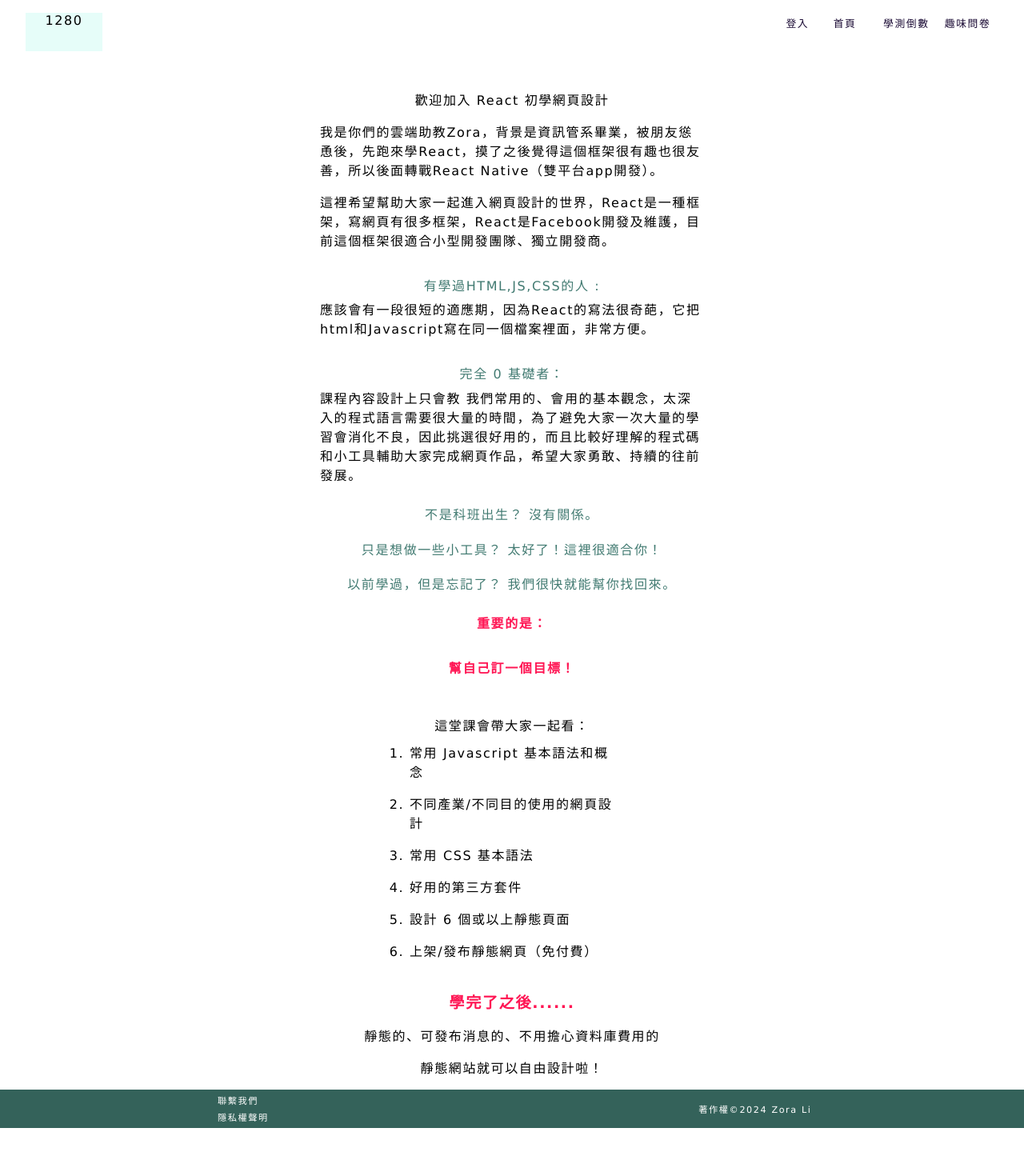
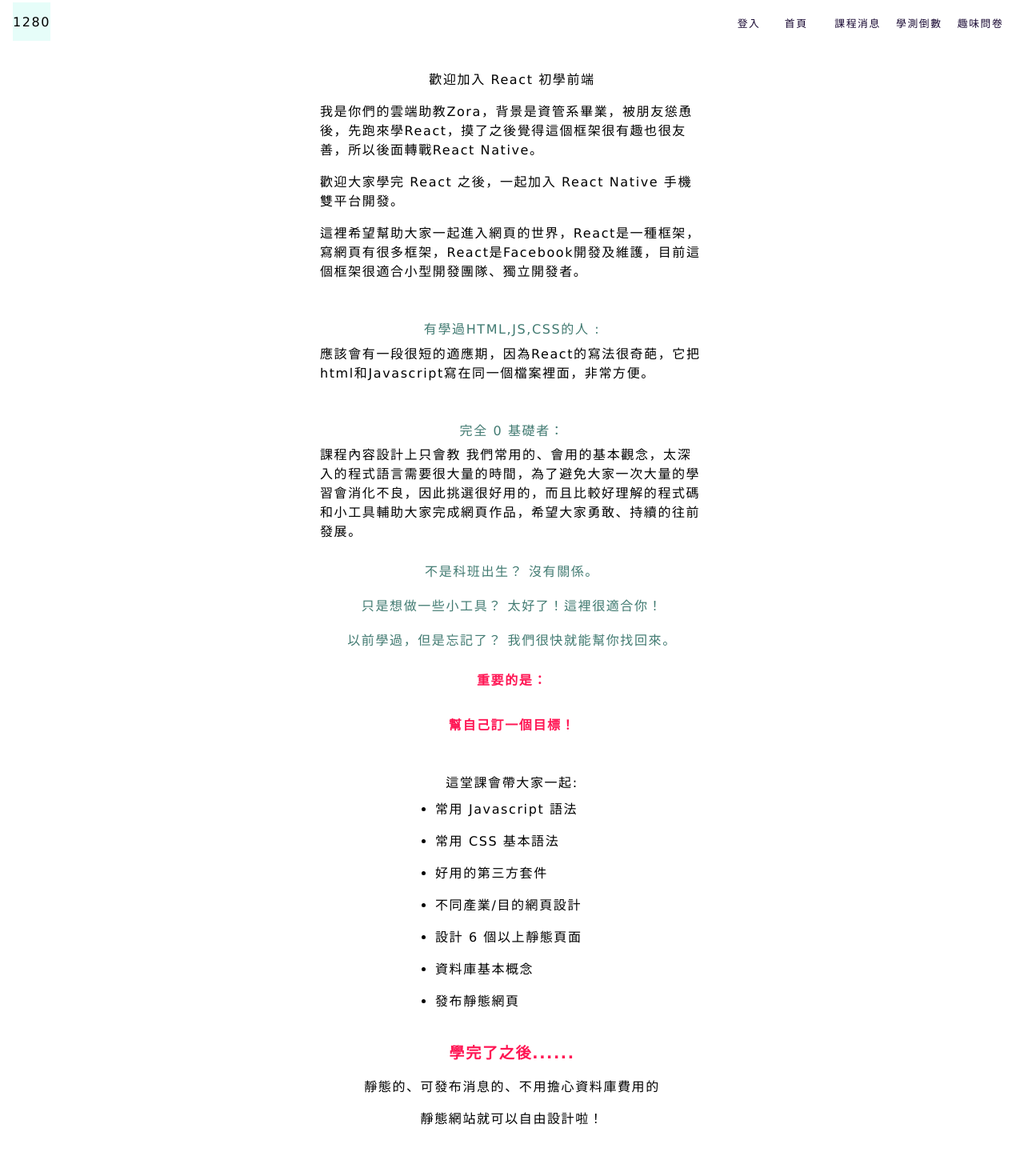
Before and after one commit to li09tw/demoBeginner, a React (Create React App) app: page / in a window 1280 px wide. Shown: the top 1470 px of the page at 80% size. Before the commit the page ends 1410 px from the top, so only its background shows below. Built offline with nearby package versions, Linux system fonts and the light colour scheme.

Commit message:
Nav sticky updated

```diff
--- a/src/App.css
+++ b/src/App.css
@@ -75,28 +75,32 @@ p:#000
   /* --------------------  Header ------------------- */
 
   .app-header {
-    min-height: 10vh;
-    margin: 1rem 1rem 1rem 1rem;
-    padding: 0 1rem 0 1rem;
+    height: 3.4rem;
+    position: sticky;
+    top: 0;
+    left: 0;
+    background-color: #fff;
+    display: flex;
+    justify-content: space-between;
+  }
+  .header-logo-group {
+    /*    float: inline-start; */
+    background-color: #34625a;
+    margin: 0.2rem 0 0.2rem 1rem;
+  }
+  .nav-logo {
+    display: flex;
+    justify-content: center;
+    align-items: center;
+    height: 3rem;
+    background-color: #e6fdf9;
   }
 
-  .nav-display-L {
-    float: inline-start;
-  }
-  .nav-display-R {
-    float: inline-end;
-  }
-
-  .nav-logo {
-    width: 6rem;
-    height: 3rem;
-    background-color: #e6fdf9;
-    text-align: center;
-  }
   .header-link-group {
     display: flex;
     align-items: flex-start;
     justify-content: space-around;
+    padding: 1rem 1rem 0 0;
   }
 
   .header-link {
@@ -139,7 +143,6 @@ p:#000
 
   .app-footer {
     /*       background-color: yellow; */
-    min-height: 6vh;
     display: flex;
     align-items: center;
     justify-content: space-around;
@@ -156,7 +159,7 @@ p:#000
     display: flex;
     align-items: center;
     justify-content: center;
-    position: sticky;
+    margin: 2rem 0 4rem 0;
   }
 
   /*  * Date Time  ========================== */
@@ -192,7 +195,10 @@ p:#000
     width: 12rem;
     border-color: #417a71;
     border-style: solid;
-    font-size: 0.6rem;
+    font-size: 0.8rem;
+    font-weight: 600;
+    padding: 0 0 0 1rem;
+    color: #190933;
   }
 
   .Survey-question {
@@ -273,25 +279,27 @@ p:#000
 
   .section-01-p-4 {
     color: #417a71;
-    margin: 1rem 0 0.4rem 0;
+    margin: 2rem 0 0.4rem 0;
   }
 
   .section-01-p-5 {
     color: #417a71;
     margin: 0.6rem 0 0.6rem 0;
   }
-  .section-02-li {
-    margin: 0.6rem 1rem 0.4rem 1rem;
-    width: 16rem;
+
+  .section-02-li-group {
+    display: flex;
+    flex-direction: column;
+    align-items: center;
   }
   .section-02-p-1 {
     text-align: center;
     margin-top: 2rem;
+    width: 12rem;
   }
-  .section-02-li-group {
-    display: flex;
-    flex-direction: column;
-    align-items: center;
+  .section-02-li {
+    margin: 0.6rem 1rem 0.4rem 1rem;
+    width: 12rem;
   }
 
   .section-03-p-1 {
@@ -342,6 +350,7 @@ p:#000
   }
   .text-info {
     margin-top: 0.4rem;
+    font-size: 0.9rem;
   }
   .text-info-bottom {
     margin-bottom: 2rem;
--- a/src/App.js
+++ b/src/App.js
@@ -61,18 +61,13 @@ function App() {
         <Context.Provider value={{ authState, setAuthState }}>
           <BrowserRouter>
             <section className="app-header">
-              <div className="nav-display-L">
+              <div className="header-logo-group">
                 <div className="nav-logo">{width}</div>
               </div>
-
-              <div className="nav-display-R">
               <div className="header-link-group">
                 {authState.status ? (
                   <>
-                      <Link
-                        to="/Member"
-                        className="link-all header-signin-link"
-                      >
+                    <Link to="/Member" className="link-all header-signin-link">
                       會員資料
                     </Link>
                     <Link
@@ -85,10 +80,7 @@ function App() {
                   </>
                 ) : (
                   <>
-                      <Link
-                        to="/Signin"
-                        className="link-all header-signin-link"
-                      >
+                    <Link to="/Signin" className="link-all header-signin-link">
                       登入
                     </Link>
                   </>
@@ -96,6 +88,9 @@ function App() {
 
                 <Link to="/" className="link-all header-link">
                   首頁
+                </Link>
+                <Link to="/" className="link-all header-link">
+                  課程消息
                 </Link>
                 <Link to="/DateTime" className="link-all header-link">
                   學測倒數
@@ -126,8 +121,8 @@ function App() {
                   )}
                 </div>
               </div>
-              </div>
             </section>
+
             <section className="app-body">
               {/* --------body  展示區域------ */}
               <Routes>
@@ -153,7 +148,7 @@ function App() {
                 <p className="link-all footer-p ">隱私權聲明</p>
               </div>
               <div>
-                <p className="footer-p "> 著作權©2024 Zora Li </p>
+                <p className="footer-p "> 著作權©2024 Machlolophus.com </p>
               </div>
             </section>
           </BrowserRouter>
--- a/src/screens/FunnySurvey.js
+++ b/src/screens/FunnySurvey.js
@@ -1,6 +1,7 @@
 import { useEffect, useState } from "react";
 import answerData from "./datas/answer.json";
 import { useNavigate } from "react-router-dom";
+import manager from "./datas/manager.json";
 
 /*
 
@@ -13,7 +14,7 @@ import { useNavigate } from "react-router-dom";
 export default function FunnySurvey() {
   const navigate = useNavigate();
   const [modeSwitch, setModeSwitch] = useState("");
-
+  const [email, setEmail] = useState("");
   const [nickname, setNickname] = useState("");
   const [answer1, setAnswer1] = useState("");
   const [answer3, setAnswer3] = useState("");
@@ -61,6 +62,15 @@ export default function FunnySurvey() {
     }
   };
 
+  /* 如果已登入，自動填入 */
+  useEffect(() => {
+    if (sessionStorage.getItem("passToken") == manager[0].token) {
+      setEmail(manager[0].email);
+      setNickname(manager[0].name);
+    } else {
+    }
+  }, []);
+
   return (
     <>
       <div>
@@ -74,9 +84,10 @@ export default function FunnySurvey() {
               <input
                 className="Survey-inputText-style"
                 type="text"
-                required
                 minLength="3"
                 maxLength="50"
+                required
+                placeholder={nickname}
                 onChange={(e) => {
                   setNickname(e.target.value);
                 }}
@@ -87,10 +98,13 @@ export default function FunnySurvey() {
               <input
                 type="email"
                 className="Survey-inputText-style"
-                placeholder="此資料不送出任何地方，僅提供觀用"
+                placeholder={email}
                 pattern=".+@example\.com"
                 size="50"
                 required
+                onChange={(e) => {
+                  setEmail(e.target.value);
+                }}
               />
             </div>
             <div className="middle-middle">
--- a/src/screens/FunnySurvey2.js
+++ b/src/screens/FunnySurvey2.js
@@ -16,7 +16,7 @@ export default function FunnySurvey2() {
   return (
     <>
       <div>
-        <div style={{ marginTop: "6rem" }}>
+        <div style={{ marginTop: "1rem" }}>
           <p className="middle-middle Survey-option-style">
             僅提供示範”以分數作為基礎相加的“心裡問卷
           </p>
--- a/src/screens/Home.js
+++ b/src/screens/Home.js
@@ -3,13 +3,16 @@ export default () => {
     <>
       <div>
         <section className="section">
-          <div className="section-01-p">歡迎加入 React 初學網頁設計</div>
+          <div className="section-01-p">歡迎加入 React 初學前端 </div>
           <div className="section-01-p-2">
-            我是你們的雲端助教Zora，背景是資訊管系畢業，被朋友慫恿後，先跑來學React，摸了之後覺得這個框架很有趣也很友善，所以後面轉戰React
-            Native（雙平台app開發）。
+            我是你們的雲端助教Zora，背景是資管系畢業，被朋友慫恿後，先跑來學React，摸了之後覺得這個框架很有趣也很友善，所以後面轉戰React
+            Native。
           </div>
           <div className="section-01-p-2">
-            這裡希望幫助大家一起進入網頁設計的世界，React是一種框架，寫網頁有很多框架，React是Facebook開發及維護，目前這個框架很適合小型開發團隊、獨立開發商。
+            歡迎大家學完 React 之後，一起加入 React Native 手機雙平台開發。
+          </div>
+          <div className="section-01-p-2">
+            這裡希望幫助大家一起進入網頁的世界，React是一種框架，寫網頁有很多框架，React是Facebook開發及維護，目前這個框架很適合小型開發團隊、獨立開發者。
           </div>
           <div className="section-01-p-4">有學過HTML,JS,CSS的人 :</div>
           <div className="section-01-p-2">
@@ -33,15 +36,16 @@ export default () => {
         </section>
 
         <section className="section">
-          <div className="section-02-p-1">這堂課會帶大家一起看：</div>
-          <ol className="section-02-li-group">
-            <li className="section-02-li">常用 Javascript 基本語法和概念</li>
-            <li className="section-02-li">不同產業/不同目的使用的網頁設計</li>
+          <ul className="section-02-li-group">
+            <div className="section-02-p-1">這堂課會帶大家一起:</div>
+            <li className="section-02-li">常用 Javascript 語法</li>
             <li className="section-02-li">常用 CSS 基本語法</li>
             <li className="section-02-li">好用的第三方套件</li>
-            <li className="section-02-li">設計 6 個或以上靜態頁面</li>
-            <li className="section-02-li">上架/發布靜態網頁（免付費）</li>
-          </ol>
+            <li className="section-02-li">不同產業/目的網頁設計</li>
+            <li className="section-02-li">設計 6 個以上靜態頁面</li>
+            <li className="section-02-li">資料庫基本概念</li>
+            <li className="section-02-li">發布靜態網頁</li>
+          </ul>
         </section>
 
         <section className="section">
--- a/src/screens/datas/manager.json
+++ b/src/screens/datas/manager.json
@@ -4,13 +4,9 @@
     "user": "SampleSignIn",
     "password": "Password",
     "name": "拜訪者",
-    "email": "none",
+    "email": "None",
     "create-date": "2024-04-09",
     "class": "Vister",
-    "token": "maoguprjeoa#igknjari$gtjip4q0973q687",
-    "Teachable": "false",
-    "Udemy": "false",
-    "worksAddress-1": "作品連結1",
-    "worksAddress-2": "作品連結2"
+    "token": "maoguprjeoa#igknjari$gtjip4q0973q687"
   }
 ]
```
Lines whose indentation alone changed are shown as unchanged.
